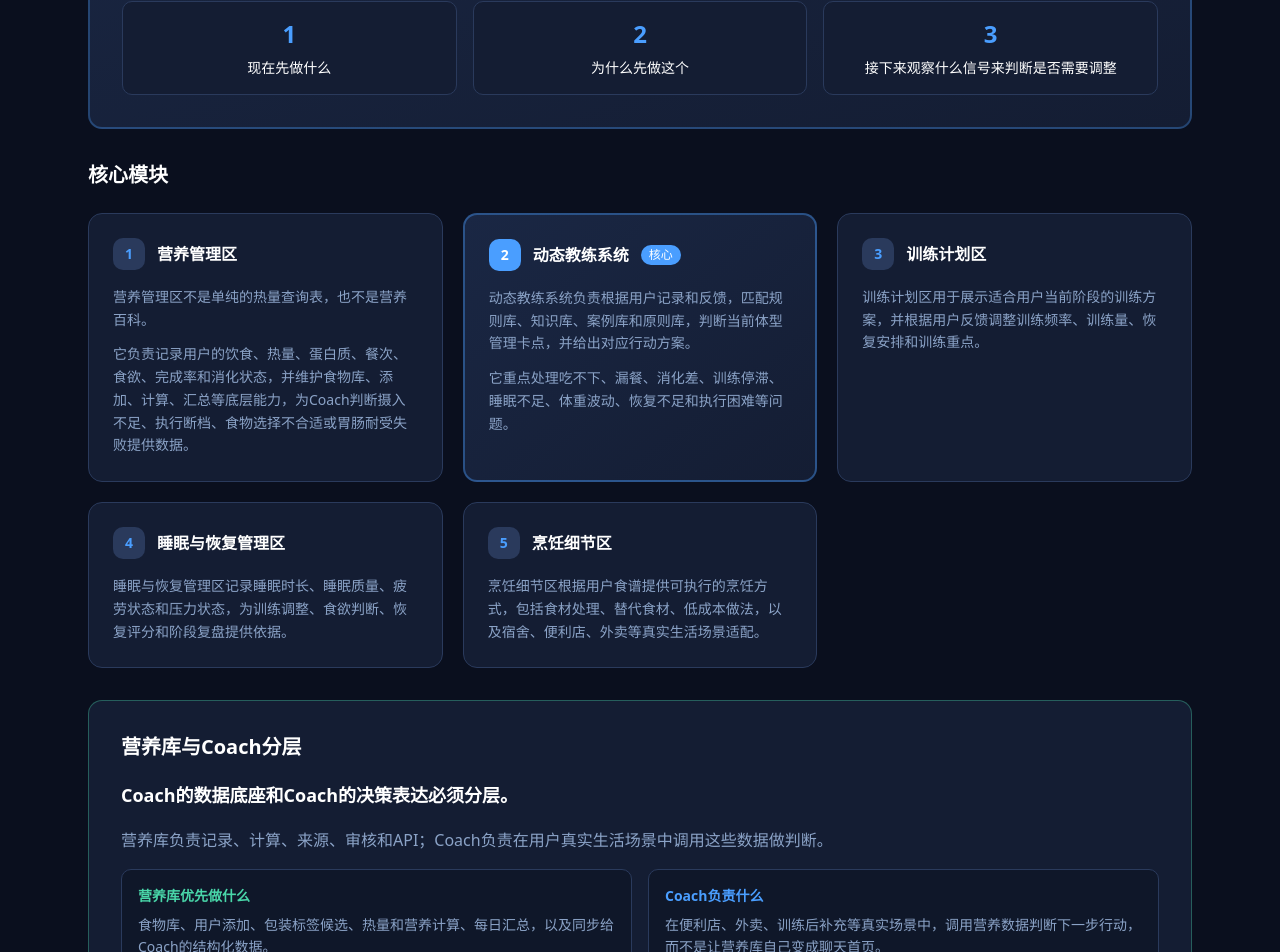
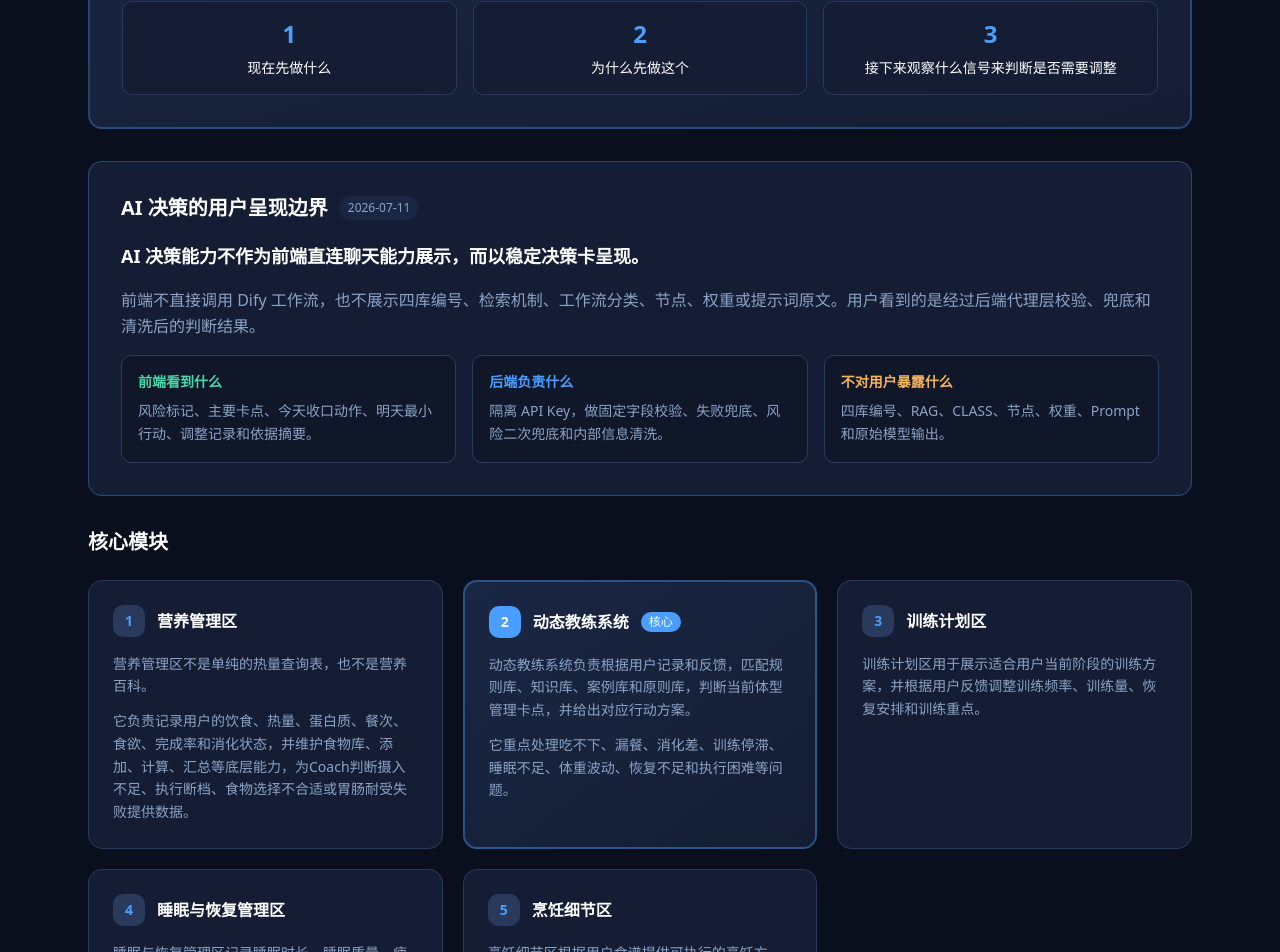
Before and after one commit to NAN-NA123/coach-test-archive, a Next.js app: page /philosophy in a window 1280 px wide. Shown: the part 1085-2037 px from the top of the page. Built offline with nearby package versions, Linux system fonts and the light colour scheme.

Commit message:
Update Coach archive for 2026-07-11 SOP

```diff
--- a/src/app/page.tsx
+++ b/src/app/page.tsx
@@ -246,17 +246,17 @@ export default function LandingPage() {
           <div className="rounded-xl bg-[#141d33] border border-[#2a3a5c] p-7">
             <div className="flex items-center gap-3 mb-4">
               <span className="text-xs font-semibold bg-[#49d6a9] text-[#06131c] px-3 py-1 rounded-full">当前基线</span>
-              <span className="text-xs text-[#6b8ab5]">2026-07-09</span>
+              <span className="text-xs text-[#6b8ab5]">2026-07-11</span>
             </div>
-            <h2 className="text-xl sm:text-2xl font-bold text-white mb-4">Dify V6.5 v5 发布版基线与长测中</h2>
+            <h2 className="text-xl sm:text-2xl font-bold text-white mb-4">前端代理层成为正式体验边界</h2>
             <p className="text-sm text-[#8ba3c7] leading-relaxed mb-5">
-              v5 发布版已完成影响集38题、发布后200题和四库压力200题回归。夜间200已完成117题有效集，剩余83题因 Dify 租户执行额度429待断点续跑；v1c本地400整体有条件通过，PV20N-107 肌酸标签5g场景作为记录项观察。
+              归律 Demo 与正式产品前端不得直连 Dify。AI 决策能力通过后端代理层封装为稳定 JSON 决策卡，再展示给用户；四库、RAG、CLASS、节点、权重和 Prompt 只作为内部判断来源，不在前端暴露。
             </p>
             <div className="grid grid-cols-1 sm:grid-cols-3 gap-3">
-              {["v5发布后200通过", "夜间117有效集通过", "PV20N-107记录观察"].map((item) => (
+              {["前端不直连Dify", "后端代理层兜底", "稳定JSON决策卡"].map((item) => (
                 <div key={item} className="rounded-lg bg-[#0f1729] border border-[#2a3a5c] px-4 py-3 text-sm text-white">
                   {item}
-                  <div className="mt-1 text-xs text-[#49d6a9]">已进入回归记录</div>
+                  <div className="mt-1 text-xs text-[#49d6a9]">已同步产品库边界</div>
                 </div>
               ))}
             </div>
--- a/src/app/philosophy/page.tsx
+++ b/src/app/philosophy/page.tsx
@@ -73,6 +73,36 @@ export default function PhilosophyPage() {
                 <div className="text-2xl font-bold text-[#4a9eff] mb-2">3</div>
                 <p className="text-sm text-white font-medium">接下来观察什么信号来判断是否需要调整</p>
               </div>
+            </div>
+          </div>
+        </div>
+      </div>
+
+      {/* AI 决策呈现边界 */}
+      <div className="bg-[#141d33] rounded-xl border border-[#4a9eff]/35 p-8 mb-8">
+        <div className="flex items-center gap-3 mb-5">
+          <h2 className="text-xl font-bold text-white">AI 决策的用户呈现边界</h2>
+          <span className="text-xs bg-[#1a2744] text-[#8ba3c7] px-2 py-1 rounded-lg">2026-07-11</span>
+        </div>
+        <div className="space-y-4">
+          <p className="text-white font-semibold text-lg leading-relaxed">
+            AI 决策能力不作为前端直连聊天能力展示，而以稳定决策卡呈现。
+          </p>
+          <p className="text-[#8ba3c7] leading-relaxed">
+            前端不直接调用 Dify 工作流，也不展示四库编号、检索机制、工作流分类、节点、权重或提示词原文。用户看到的是经过后端代理层校验、兜底和清洗后的判断结果。
+          </p>
+          <div className="grid grid-cols-1 md:grid-cols-3 gap-4">
+            <div className="rounded-lg bg-[#0f1729] border border-[#2a3a5c] p-4">
+              <div className="text-sm font-semibold text-[#49d6a9] mb-2">前端看到什么</div>
+              <p className="text-sm text-[#8ba3c7] leading-relaxed">风险标记、主要卡点、今天收口动作、明天最小行动、调整记录和依据摘要。</p>
+            </div>
+            <div className="rounded-lg bg-[#0f1729] border border-[#2a3a5c] p-4">
+              <div className="text-sm font-semibold text-[#4a9eff] mb-2">后端负责什么</div>
+              <p className="text-sm text-[#8ba3c7] leading-relaxed">隔离 API Key，做固定字段校验、失败兜底、风险二次兜底和内部信息清洗。</p>
+            </div>
+            <div className="rounded-lg bg-[#0f1729] border border-[#2a3a5c] p-4">
+              <div className="text-sm font-semibold text-[#f3b35b] mb-2">不对用户暴露什么</div>
+              <p className="text-sm text-[#8ba3c7] leading-relaxed">四库编号、RAG、CLASS、节点、权重、Prompt 和原始模型输出。</p>
             </div>
           </div>
         </div>
--- a/src/app/roadmap/page.tsx
+++ b/src/app/roadmap/page.tsx
@@ -18,20 +18,20 @@ export default function RoadmapPage() {
           <div className={`${sectionBg} p-5 border-cyan-700/40`}>
             <div className="flex items-center gap-2 mb-3">
               <span className="w-7 h-7 rounded-lg bg-cyan-600 text-white text-xs font-bold flex items-center justify-center">现</span>
-              <h3 className={head}>当前接入状态（2026-07-09）</h3>
+              <h3 className={head}>当前接入状态（2026-07-11）</h3>
             </div>
             <div className="grid grid-cols-1 md:grid-cols-3 gap-3 text-sm">
               <div className="bg-[#1a2744] rounded-lg p-3">
-                <div className="font-semibold text-white mb-1">Dify V6.5 v5</div>
-                <div className={body}>v5发布版影响集38题、发布后200题、四库压力200题回归通过；长测继续推进。</div>
+                <div className="font-semibold text-white mb-1">前端接入边界</div>
+                <div className={body}>Demo 与正式产品前端均不直连 Dify，只接收后端代理层返回的稳定 JSON 决策卡。</div>
               </div>
               <div className="bg-[#1a2744] rounded-lg p-3">
-                <div className="font-semibold text-white mb-1">四库 RAG</div>
-                <div className={body}>P/PC、R、K、C 四库全量文档保持可用；本轮没有新增RAG、没有调topK、没有修改飞书正式四库。</div>
+                <div className="font-semibold text-white mb-1">后端代理层</div>
+                <div className={body}>代理层负责 API Key 隔离、schema 校验、fallback、风险二次兜底和内部信息清洗。</div>
               </div>
               <div className="bg-[#1a2744] rounded-lg p-3">
-                <div className="font-semibold text-white mb-1">自动化回归</div>
-                <div className={body}>夜间200已完成117题有效集，剩余83题因Dify额度429待续跑；PV20N-107作为记录项观察。</div>
+                <div className="font-semibold text-white mb-1">四库边界</div>
+                <div className={body}>本轮不新增 P/R/K/C 正式四库条目；四库约束只通过依据摘要和稳定性间接体现。</div>
               </div>
             </div>
           </div>
@@ -405,6 +405,11 @@ export default function RoadmapPage() {
                 <div className="text-white font-medium mb-1">v5发布后长测与记录项</div>
                 <div className="text-xs text-[#6b8ab5]">v5发布后200、四库压力200通过；夜间117题有效集通过，118-200因额度429待断点续跑；PV20N-107记录观察。</div>
               </div>
+              <div className="bg-[#0f1729] rounded-lg border border-[#f3b35b]/35 p-3">
+                <div className="text-xs text-[#f3b35b] mb-1">2026-07-11</div>
+                <div className="text-white font-medium mb-1">后端代理层成为产品边界</div>
+                <div className="text-xs text-[#6b8ab5]">前端不直连Dify；统一由后端代理层输出稳定JSON决策卡，负责密钥隔离、格式校验、失败兜底和内部信息清洗。</div>
+              </div>
             </div>
           </div>
         </div>
--- a/src/data/decisions.json
+++ b/src/data/decisions.json
@@ -1,8 +1,8 @@
 {
   "summary": {
-    "totalCount": 52,
-    "dateRange": "2026-06-18 ~ 2026-07-09",
-    "dayCount": 22
+    "totalCount": 53,
+    "dateRange": "2026-06-18 ~ 2026-07-11",
+    "dayCount": 24
   },
   "groups": [
     {
@@ -457,6 +457,18 @@
           "highlight": "当前不改节点、不导入RAG、不调topK、不改正式四库；额度恢复后从 N200-118 断点续跑，PV20N-107 只做相邻题观察。"
         }
       ]
+    },
+    {
+      "date": "2026-07-11",
+      "decisions": [
+        {
+          "id": 53,
+          "title": "决策51：归律前端不得直连 Dify",
+          "content": "归律 Demo 与正式产品前端统一不直接调用 Dify 工作流，而是通过后端代理层返回固定 JSON 决策卡。前端只消费 risk_flag、main_blocker、today_close、tomorrow_min_action、adjustment_record、basis_summary、missing_info 等稳定字段。",
+          "reason": "后端代理层需要隔离 API Key，隐藏内部工作流和原始模型输出，并在用户可见前完成 schema 校验、fallback、风险二次兜底、内部术语清洗、医疗化表达清洗和承诺式表达清洗。",
+          "highlight": "这是产品体验边界和工程架构边界，不升级为 P/R/K/C 正式四库条目，也不在前端展示四库编号、RAG、CLASS、节点、权重或 Prompt。"
+        }
+      ]
     }
   ]
 }
```
